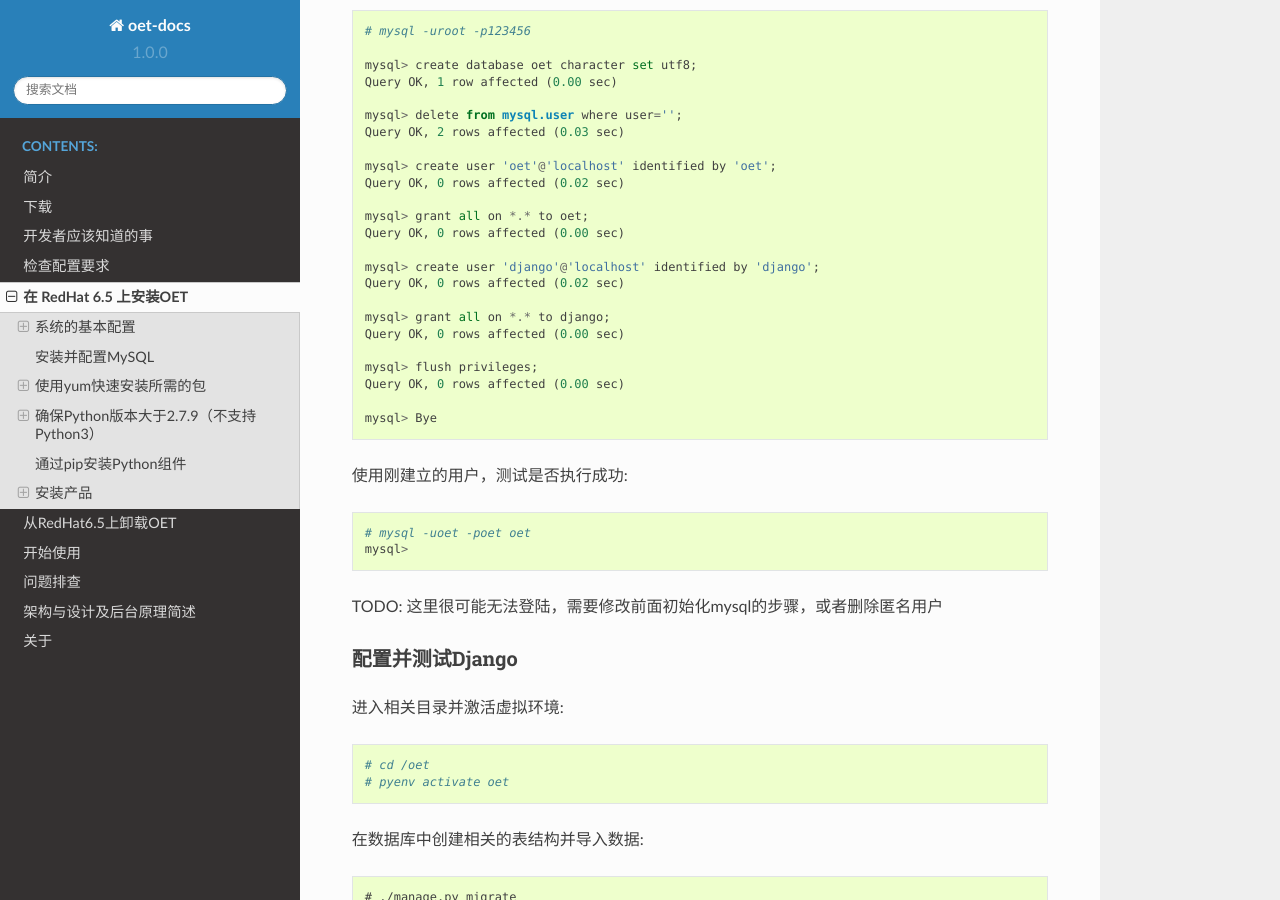
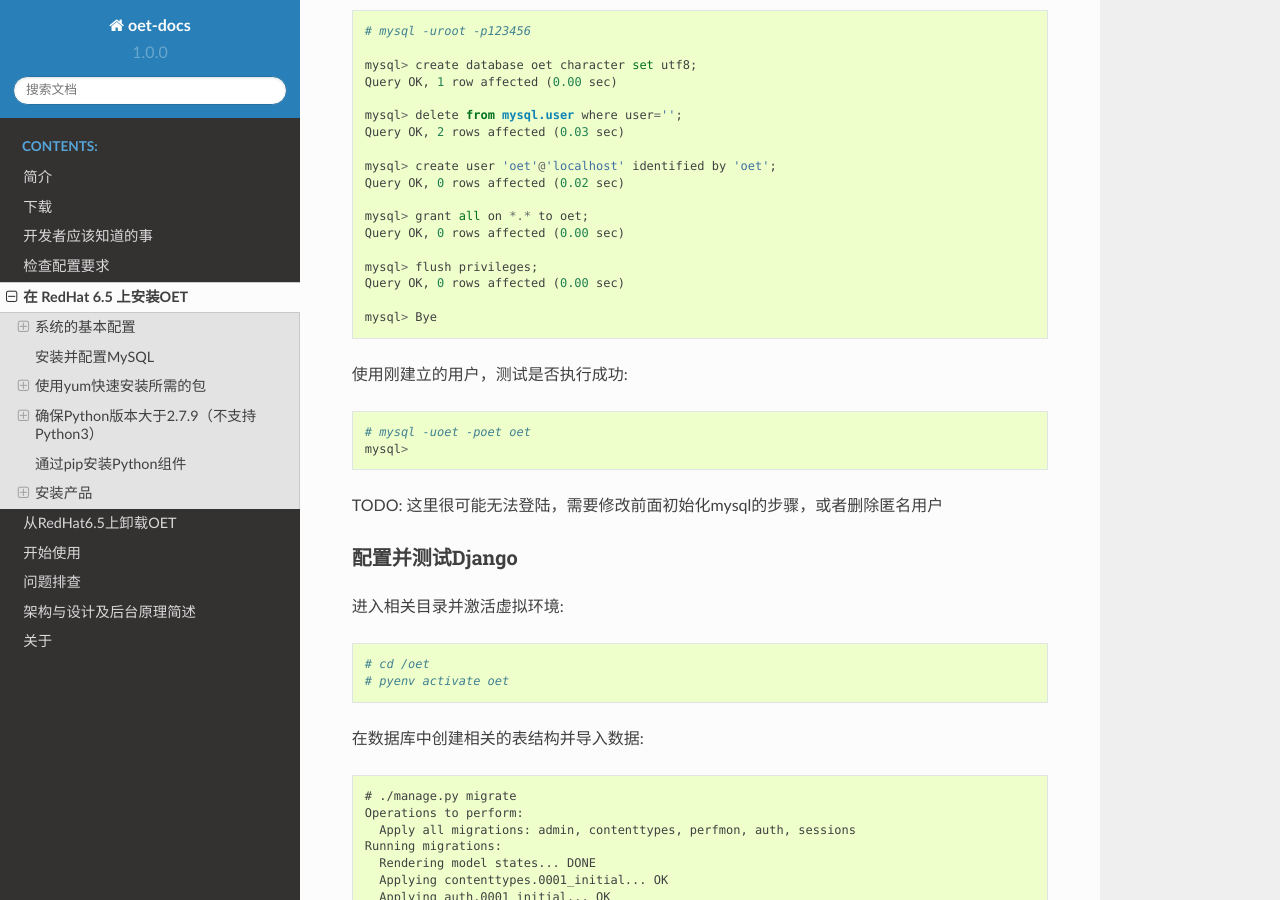
Before and after one commit to oraant/oet-docs, a Sphinx documentation site: the page built from docs/install.rst, in a window 1280 px wide and 900 px high, scrolled down 9832 px. Built offline with Sphinx 7.4.7 and the Read the Docs theme 2.0.0, drawn with Linux system fonts in a browser that asks for light colours.

Commit message:
don't repair it! it not a bug for doc.

```diff
--- a/docs/install.rst
+++ b/docs/install.rst
@@ -460,12 +460,6 @@ TODO: 添加用户的python版本本来就够的情况下，应该怎么做
   mysql> grant all on *.* to oet;
   Query OK, 0 rows affected (0.00 sec)
 
-  mysql> create user 'django'@'localhost' identified by 'django';
-  Query OK, 0 rows affected (0.02 sec)
-
-  mysql> grant all on *.* to django;
-  Query OK, 0 rows affected (0.00 sec)
-
   mysql> flush privileges;
   Query OK, 0 rows affected (0.00 sec)
 
```
